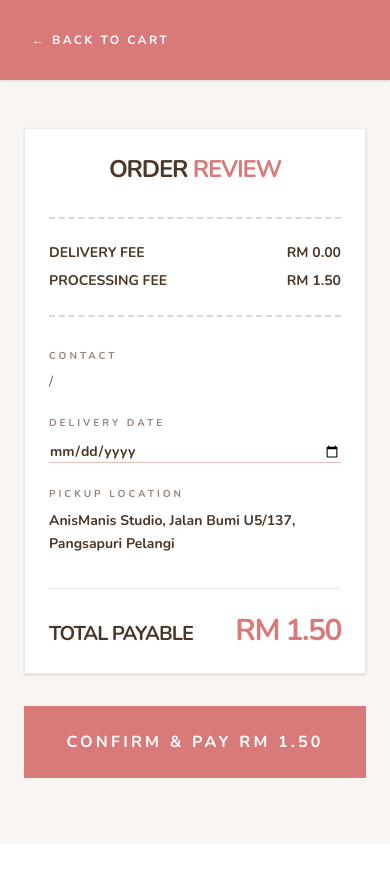
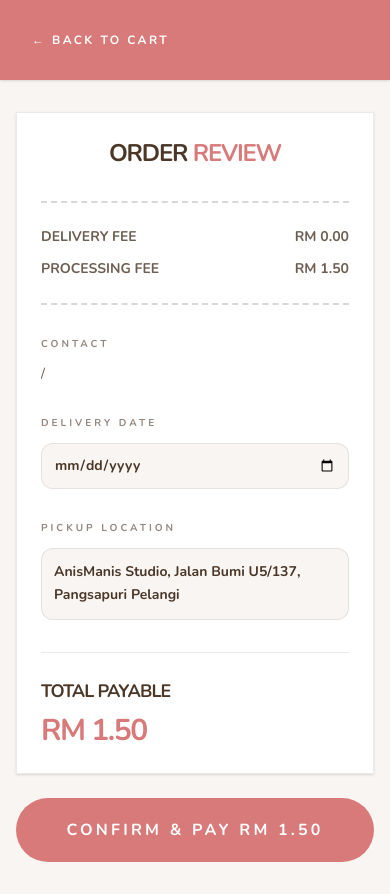
Before and after one commit to khairilanwar97jr/anismanis, a React (Vite) app: page /checkout-summary in a window 390 px wide. Before the commit the page ends 844 px from the top, so only its background shows below. Built offline with nearby package versions, Linux system fonts and the light colour scheme.

Commit message:
fix: mobile cart

```diff
--- a/src/pages/Cart.jsx
+++ b/src/pages/Cart.jsx
@@ -139,13 +139,18 @@ const Cart = () => {
         {/* CART ITEMS */}
 <div className="bg-white p-6 rounded-3xl border border-[#4a3728]/10 shadow-sm space-y-8 mb-12">
   {items.map((item, index) => (
-            <div key={index} className="flex gap-6 pb-8 border-b border-[#4a3728]/10 last:border-0 last:pb-0">
-              <div className="w-20 h-20 rounded-2xl bg-[#f9f5f2] flex-shrink-0 overflow-hidden border border-[#4a3728]/10">
+    <div key={index} className="flex flex-col sm:flex-row gap-6 pb-8 border-b border-[#4a3728]/10 last:border-0 last:pb-0">
+
+      {/* Product Image */}
+      <div className="w-20 h-20 rounded-2xl bg-[#f9f5f2] flex-shrink-0 overflow-hidden border border-[#4a3728]/10 self-start">
         <img src={PRODUCTS.find(p => p.id === item.product_id)?.image} alt={item.productName} className="w-full h-full object-cover" />
       </div>
+
+      {/* Main Content Area */}
       <div className="flex-1">
         <h3 className="font-black uppercase tracking-tight">{item.productName}</h3>
         <p className="text-sm font-bold opacity-70">RM {item.price.toFixed(2)}</p>
+
         {item.addOns !== 'None' && (
           <div className="flex items-center gap-2 mt-2">
             <p className="text-[10px] font-bold uppercase bg-[#f5e1c8] px-2 py-0.5 rounded-full text-[#4a3728]">
@@ -154,31 +159,34 @@ const Cart = () => {
             <button onClick={() => removeAddon(index)} className="text-[10px] font-black underline">Remove Addon</button>
           </div>
         )}
+
         {item.giftNote && <p className="text-[10px] italic text-[#4a3728]/60 mt-1">"{item.giftNote}"</p>}
       </div>
-              <div className="flex flex-col items-end gap-2">
+
+      {/* Action/Price Area */}
+      <div className="flex flex-col items-start sm:items-end gap-2">
         <span className="font-black">RM {((item.price + (addonPrices[item.addOns] || 0)) * item.quantity).toFixed(2)}</span>
+
         <div className="flex items-center gap-3 bg-[#f9f5f2] rounded-full px-3 py-1">
           <button onClick={() => updateQuantity(index, -1)} className="font-black">-</button>
           <span className="text-xs font-black w-4 text-center">{item.quantity}</span>
           <button onClick={() => updateQuantity(index, 1)} className="font-black">+</button>
         </div>
 
-{/* NEW EDIT BUTTON */}
+        <div className="flex gap-4 sm:flex-col sm:gap-0">
           <button
             onClick={() => navigate(`/provisions/${item.product_id}`, { state: { editIndex: index } })}
             className="text-[10px] font-black underline opacity-40 hover:opacity-100 uppercase tracking-widest mt-2"
           >
             Edit Item
           </button>
-
-                {/* REMOVE ITEM BUTTON */}
           <button
             onClick={() => removeFromCart(index)}
-                  className="text-[10px] font-black opacity-40 hover:opacity-100 hover:text-red-500 transition-all uppercase tracking-widest mt-1"
+            className="text-[10px] font-black opacity-40 hover:opacity-100 hover:text-red-500 transition-all uppercase tracking-widest mt-2"
           >
             ✕ Remove
           </button>
+        </div>
       </div>
     </div>
   ))}
--- a/src/pages/CheckoutSummary.jsx
+++ b/src/pages/CheckoutSummary.jsx
@@ -82,13 +82,13 @@ const CheckoutSummary = () => {
         </button>
       </div>
 
-      <div className="container mx-auto px-6 py-12 max-w-lg">
+      <div className="container mx-auto px-4 py-8 max-w-lg">
   <div className="bg-white p-6 md:p-8 border border-[#4a3728]/10 shadow-sm">
     <h1 className="text-center text-2xl md:text-3xl font-black uppercase tracking-tighter text-[#4a3728] mb-8">
       Order <span className="text-[#d87a7a]">Review</span>
     </h1>
 
-{/* ITEMS LIST */}
+    {/* ITEMS LIST - Optimized for mobile readability */}
     <div className="space-y-6 mb-8">
       {items.map((item, index) => (
         <div key={index} className="flex gap-4">
@@ -97,78 +97,80 @@ const CheckoutSummary = () => {
           </div>
 
           <div className="flex-1 min-w-0">
-        <div className="flex justify-between font-bold uppercase text-sm">
+            <div className="flex flex-col sm:flex-row sm:justify-between font-bold uppercase text-sm gap-1">
               <p className="truncate">{item.productName}</p>
-          {/* Price here is just the product price * quantity */}
               <span className="text-[#d87a7a] font-black">RM {(item.price * item.quantity).toFixed(2)}</span>
             </div>
 
             <p className="text-[10px] opacity-50 font-bold uppercase">Qty: {item.quantity}</p>
 
-        {/* Add-ons: Info only, not added to the total above */}
             {item.addOns !== 'None' && (
-          <div className="flex justify-between items-center text-[10px] text-[#d87a7a] font-black uppercase mt-0.5">
+              <div className="flex justify-between items-center text-[10px] text-[#d87a7a] font-black uppercase mt-1 bg-[#d87a7a]/5 px-2 py-1 rounded">
                 <span>+ {item.addOns}</span>
-            <span className="opacity-70 italic font-medium">
+                <span className="opacity-70 font-medium">
                   {item.addOns === 'Artisan Candles' ? '(RM 5.00)' : '(RM 2.00)'}
                 </span>
               </div>
             )}
 
             {item.giftNote && (
-          <p className="text-[10px] italic text-[#4a3728]/70 mt-0.5">"{item.giftNote}"</p>
+              <p className="text-[10px] italic text-[#4a3728]/70 mt-1 truncate">"{item.giftNote}"</p>
             )}
           </div>
         </div>
       ))}
     </div>
 
-          {/* FEES */}
-          <div className="border-t-2 border-dashed border-[#4a3728]/20 py-6 space-y-2">
-            <div className="flex justify-between text-sm font-bold uppercase">
+    {/* FEES - Clean table-like structure */}
+    <div className="border-t-2 border-dashed border-[#4a3728]/20 py-6 space-y-3">
+      <div className="flex justify-between text-sm font-bold uppercase opacity-80">
         <span>Delivery Fee</span>
         <span>RM {deliveryDetails.fee.toFixed(2)}</span>
       </div>
-            <div className="flex justify-between text-sm font-bold uppercase">
+      <div className="flex justify-between text-sm font-bold uppercase opacity-80">
         <span>Processing Fee</span>
         <span>RM {PROCESSING_FEE.toFixed(2)}</span>
       </div>
     </div>
 
-          {/* INFO SECTION */}
-          <div className="border-t-2 border-dashed border-[#4a3728]/20 pt-8 space-y-6">
+    {/* INFO SECTION - Better spacing for touch/reading */}
+    <div className="border-t-2 border-dashed border-[#4a3728]/20 pt-8 space-y-8">
       <div>
-              <p className="font-black text-[10px] tracking-[0.3em] uppercase opacity-60 mb-2">Contact</p>
+        <p className="font-black text-[10px] tracking-[0.3em] uppercase opacity-60 mb-3">Contact</p>
         <p className="font-bold text-sm">{customerInfo.name}</p>
-              <p className="text-sm opacity-80">{customerInfo.phone} / {customerInfo.email}</p>
+        <p className="text-sm opacity-80 break-all">{customerInfo.phone} / {customerInfo.email}</p>
       </div>
 
       <div>
-              <p className="font-black text-[10px] tracking-[0.3em] uppercase opacity-60 mb-2">Delivery Date</p>
-              <input type="date" value={deliveryDate} onChange={(e) => setDeliveryDate(e.target.value)} className="w-full bg-transparent border-b border-[#d87a7a]/50 outline-none font-bold text-sm text-[#4a3728]" />
+        <p className="font-black text-[10px] tracking-[0.3em] uppercase opacity-60 mb-3">Delivery Date</p>
+        <input
+          type="date"
+          value={deliveryDate}
+          onChange={(e) => setDeliveryDate(e.target.value)}
+          className="w-full bg-[#f9f5f2] p-3 rounded-xl border border-[#4a3728]/10 outline-none font-bold text-sm text-[#4a3728] focus:border-[#d87a7a]"
+        />
       </div>
 
       <div>
-              <p className="font-black text-[10px] tracking-[0.3em] uppercase opacity-60 mb-2">
+        <p className="font-black text-[10px] tracking-[0.3em] uppercase opacity-60 mb-3">
           {deliveryType === 'DELIVERY' ? 'Shipping Address' : 'Pickup Location'}
         </p>
-              <p className="font-bold text-sm leading-relaxed">
+        <p className="font-bold text-sm leading-relaxed bg-[#f9f5f2] p-3 rounded-xl border border-[#4a3728]/10">
           {deliveryType === 'DELIVERY' ? `${deliveryDetails.address}, ${deliveryDetails.postcode} ${deliveryDetails.city}, ${deliveryDetails.state}` : "AnisManis Studio, Jalan Bumi U5/137, Pangsapuri Pelangi"}
         </p>
       </div>
     </div>
 
     {/* TOTAL */}
-          <div className="flex justify-between items-baseline mt-8 pt-6 border-t border-[#4a3728]/10">
-            <span className="font-black text-xl uppercase tracking-tighter">Total Payable</span>
+    <div className="flex flex-col sm:flex-row justify-between items-start sm:items-baseline mt-8 pt-6 border-t border-[#4a3728]/10 gap-2">
+      <span className="font-black text-lg uppercase tracking-tighter">Total Payable</span>
       <span className="font-black text-3xl tracking-tighter text-[#d87a7a]">RM {finalTotal.toFixed(2)}</span>
     </div>
   </div>
 
-{/* Update the button to use handleConfirm */}
   <button
     onClick={handleConfirm}
-        className="w-full mt-8 bg-[#d87a7a] text-white py-6 font-black uppercase tracking-[0.2em] hover:opacity-90 transition-opacity"
+    className="w-full mt-6 bg-[#d87a7a] text-white py-5 rounded-full font-black uppercase tracking-[0.2em] hover:scale-[1.02] transition-transform"
   >
     Confirm & Pay RM {finalTotal.toFixed(2)}
   </button>
```
Lines whose indentation alone changed are shown as unchanged.
